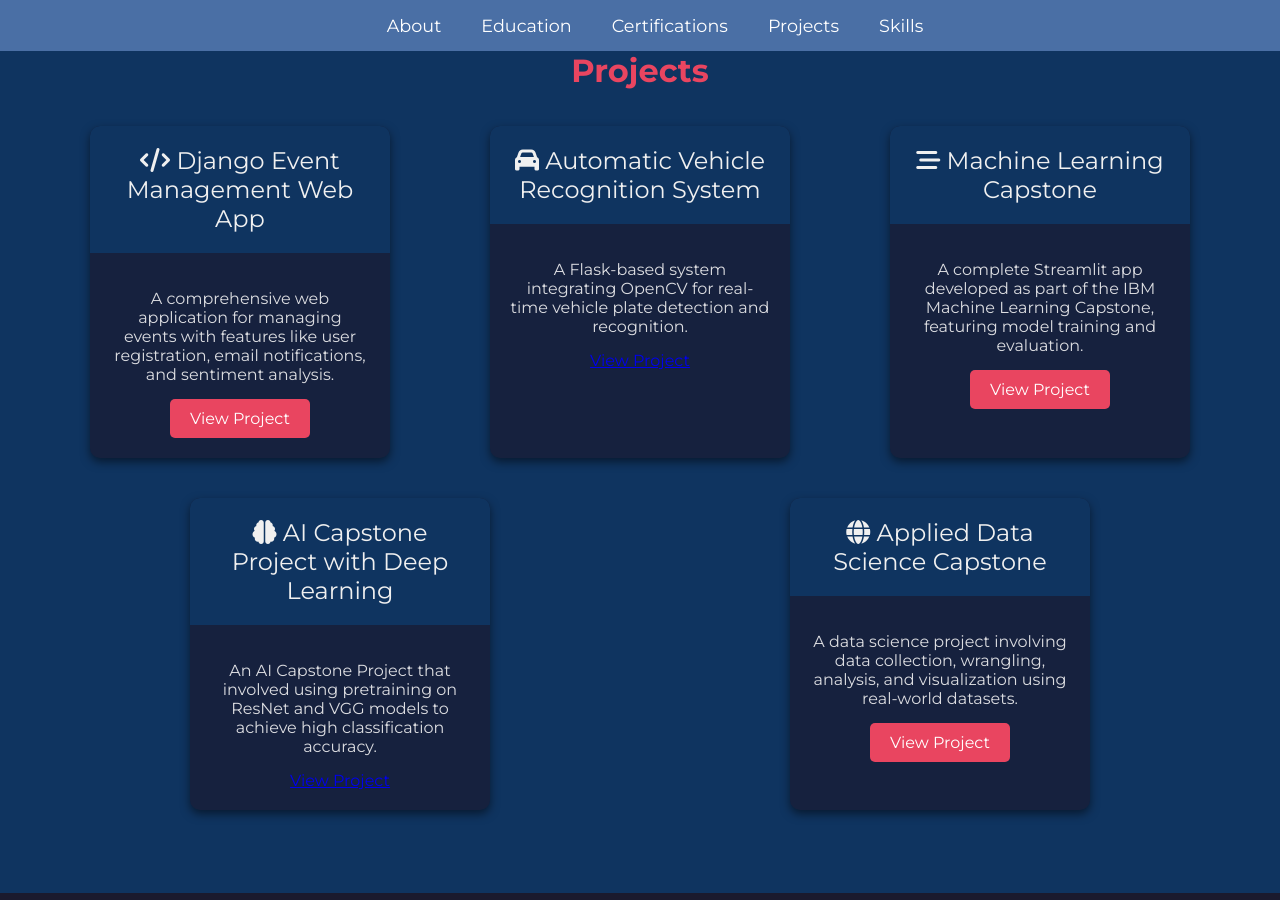
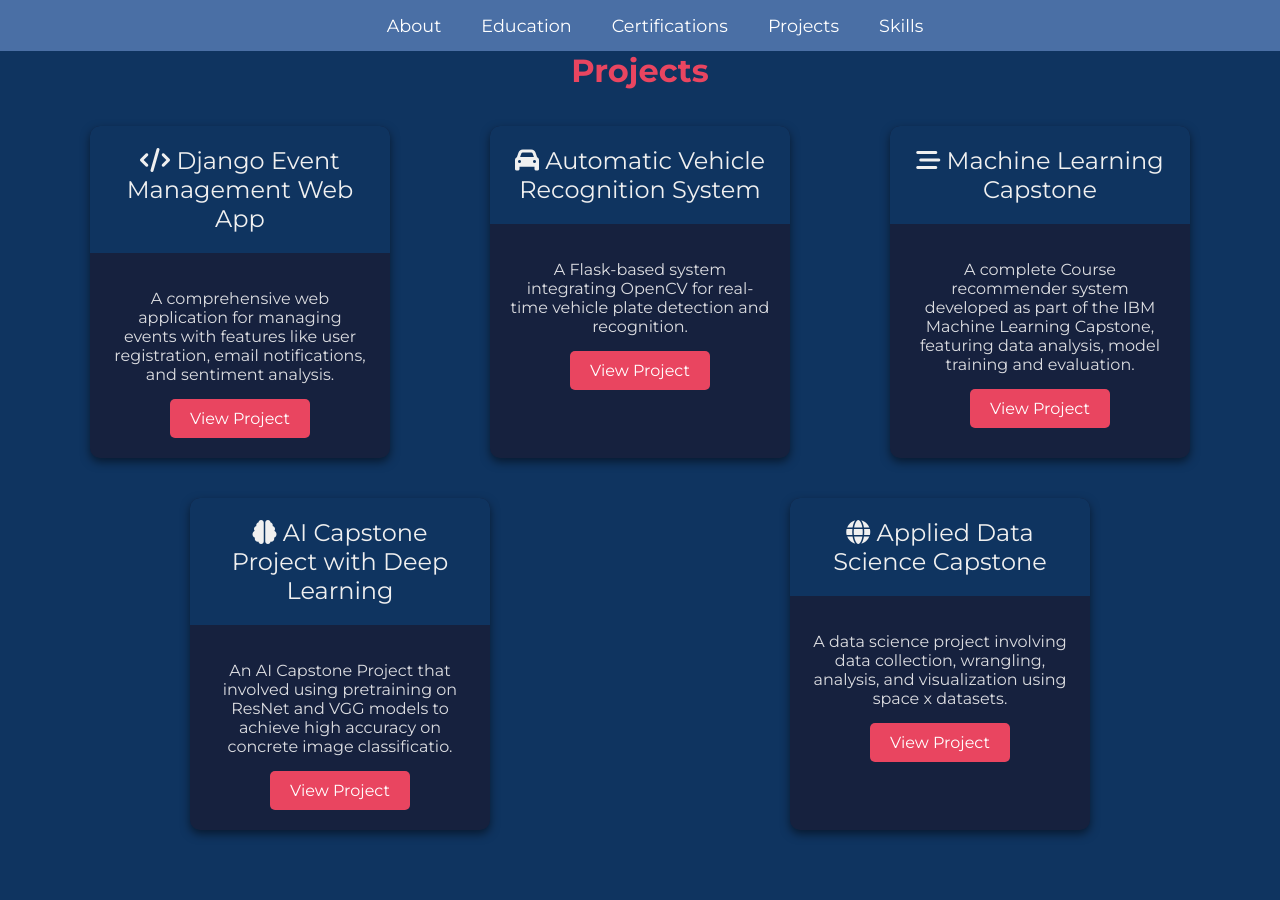
Before and after one commit to NyashaEysenck/NyashaEysenck.github.io, a Jekyll site: the page index.html, which Jekyll copies as it is, in a window 1280 px wide and 900 px high, scrolled down 1689 px. Built offline with Jekyll 4.4.1, drawn with Linux system fonts in a browser that asks for light colours.

Commit message:
Update index.html

```diff
--- a/index.html
+++ b/index.html
@@ -346,7 +346,7 @@
                 </div>
                 <div class="card-body">
                     <p>A comprehensive web application for managing events with features like user registration, email notifications, and sentiment analysis.</p>
-                    <a href=" " class="btn-primary">View Project</a>
+                    <a href="https://github.com/NyashaEysenck/Event-Hub" class="btn-primary">View Project</a>
                 </div>
             </div>
             <!-- Project 2 -->
@@ -356,7 +356,7 @@
                 </div>
                 <div class="card-body">
                     <p>A Flask-based system integrating OpenCV for real-time vehicle plate detection and recognition.</p>
-                    <a href="”  class="btn-primary">View Project</a>
+                    <a href="https://github.com/NyashaEysenck/Automatic-Vehicle-Recognition"   class="btn-primary">View Project</a>
                 </div>
             </div>
             <!-- Project 3 -->
@@ -365,8 +365,8 @@
                     <i class="fas fa-stream"></i> Machine Learning Capstone
                 </div>
                 <div class="card-body">
-                    <p>A complete Streamlit app developed as part of the IBM Machine Learning Capstone, featuring model training and evaluation.</p>
-                    <a href=" "  class="btn-primary">View Project</a>
+                    <p>A complete Course recommender system developed as part of the IBM Machine Learning Capstone, featuring data analysis, model training and evaluation.</p>
+                    <a href="https://github.com/NyashaEysenck/Machine-Learning-Capstone"  class="btn-primary">View Project</a>
                 </div>
             </div>
             <!-- Project 4 -->
@@ -375,8 +375,8 @@
                     <i class="fas fa-brain"></i> AI Capstone Project with Deep Learning
                 </div>
                 <div class="card-body">
-                    <p>An AI Capstone Project that involved using pretraining on ResNet and VGG models to achieve high classification accuracy.</p>
-                    <a href=" class="btn-primary">View Project</a>
+                    <p>An AI Capstone Project that involved using pretraining on ResNet and VGG models to achieve high accuracy on concrete image classificatio.</p>
+                    <a href="https://github.com/NyashaEysenck/AI-Capstone-Project-with-Deep-Learning" class="btn-primary">View Project</a>
                 </div>
             </div>
             <!-- Project 5 -->
@@ -385,8 +385,8 @@
                     <i class="fas fa-globe"></i> Applied Data Science Capstone
                 </div>
                 <div class="card-body">
-                    <p>A data science project involving data collection, wrangling, analysis, and visualization using real-world datasets.</p>
-                    <a href=" " class="btn-primary">View Project</a>
+                    <p>A data science project involving data collection, wrangling, analysis, and visualization using space x datasets.</p>
+                    <a href="https://github.com/NyashaEysenck/Applied-Data-Science-Capstone" class="btn-primary">View Project</a>
                 </div>
             </div>
         </div>
@@ -575,8 +575,8 @@
     <footer>
         <p>Connect with me:</p>
         <div class="contact-icons">
-            <a href=""><i class="fab fa-linkedin"></i></a>
-            <a href=" "><i class="fab fa-github"></i></a>
+            <a href="www.linkedin.com/in/nyasha-gandah-8997b8311"><i class="fab fa-linkedin"></i></a>
+            <a href="https://github.com/NyashaEysenck"><i class="fab fa-github"></i></a>
         </div>
     </footer>
 
```
Also changed, not shown: other parts of index.html (+1 -1 lines).
